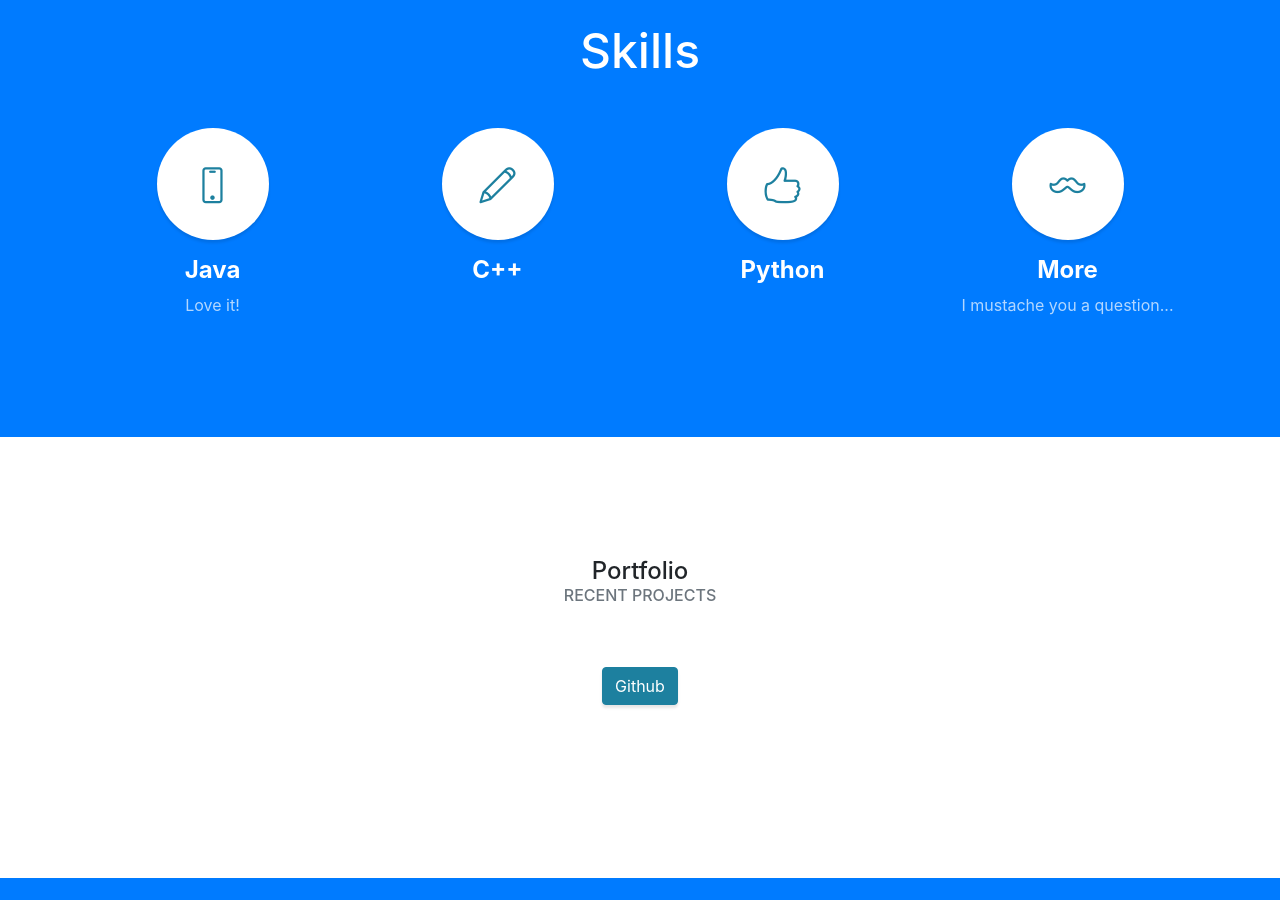
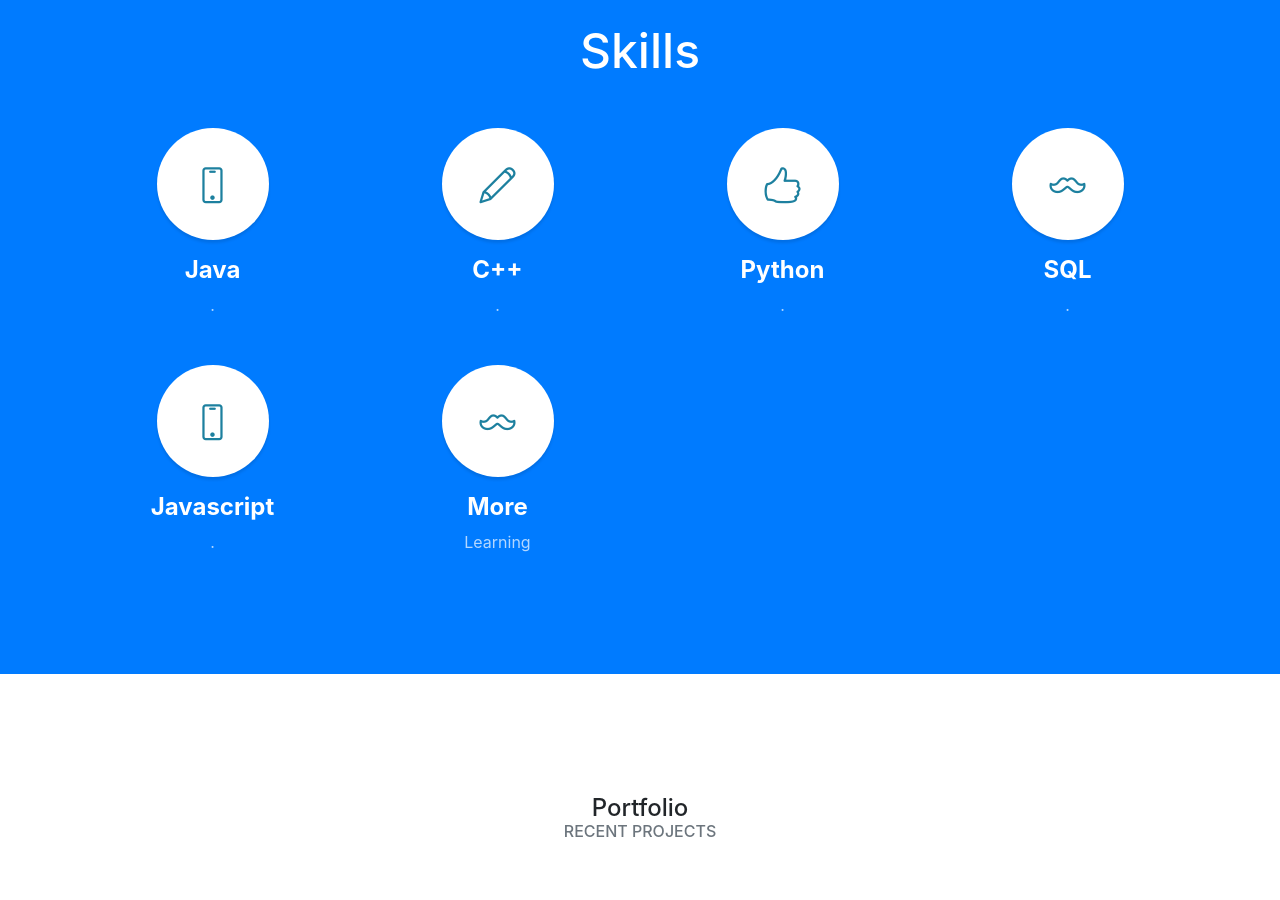
Before and after one commit to bailinhuang/old-bailinhuang.github.io, a website with bundled scripts: page index.html in a window 1280 px wide. Shown: the part 1300-2200 px from the top of the page. Built offline with nearby package versions, Linux system fonts and the light colour scheme.

Commit message:
Changed rows for skills

```diff
--- a/index.html
+++ b/index.html
@@ -79,7 +79,7 @@
         <div class="content-section-heading">
           <h2 class="mb-5">Skills</h2>
         </div>
-        <div class="row">
+        <div class="row mb-5">
           <div class="col-lg-3 col-md-6 mb-5 mb-lg-0">
             <span class="service-icon rounded-circle mx-auto mb-3">
               <i class="icon-screen-smartphone"></i>
@@ -87,7 +87,7 @@
             <h4>
               <strong>Java</strong>
             </h4>
-            <p class="text-faded mb-0">Love it!</p>
+            <p class="text-faded mb-0">.</p>
           </div>
           <div class="col-lg-3 col-md-6 mb-5 mb-lg-0">
             <span class="service-icon rounded-circle mx-auto mb-3">
@@ -96,7 +96,7 @@
             <h4>
               <strong>C++</strong>
             </h4>
-            <p class="text-faded mb-0"></p>
+            <p class="text-faded mb-0">.</p>
           </div>
           <div class="col-lg-3 col-md-6 mb-5 mb-md-0">
             <span class="service-icon rounded-circle mx-auto mb-3">
@@ -105,9 +105,28 @@
             <h4>
               <strong>Python</strong>
             </h4>
-            <!-- <p class="text-faded mb-0">Millions of users
-              <i class="fa fa-heart"></i>
-              Start Bootstrap!</p> -->
+            <p class="text-faded mb-0">.</p>
+          </div>
+          <div class="col-lg-3 col-md-6">
+            <span class="service-icon rounded-circle mx-auto mb-3">
+              <i class="icon-mustache"></i>
+            </span>
+            <h4>
+              <strong>SQL</strong>
+            </h4>
+            <p class="text-faded mb-0">.</p>
+          </div>
+        </div>
+
+        <div class="row">
+          <div class="col-lg-3 col-md-6 mb-5 mb-lg-0">
+            <span class="service-icon rounded-circle mx-auto mb-3">
+              <i class="icon-screen-smartphone"></i>
+            </span>
+            <h4>
+              <strong>Javascript</strong>
+            </h4>
+            <p class="text-faded mb-0">.</p>
           </div>
           <div class="col-lg-3 col-md-6">
             <span class="service-icon rounded-circle mx-auto mb-3">
@@ -116,7 +135,7 @@
             <h4>
               <strong>More</strong>
             </h4>
-            <p class="text-faded mb-0">I mustache you a question...</p>
+            <p class="text-faded mb-0">Learning</p>
           </div>
         </div>
       </div>
```
